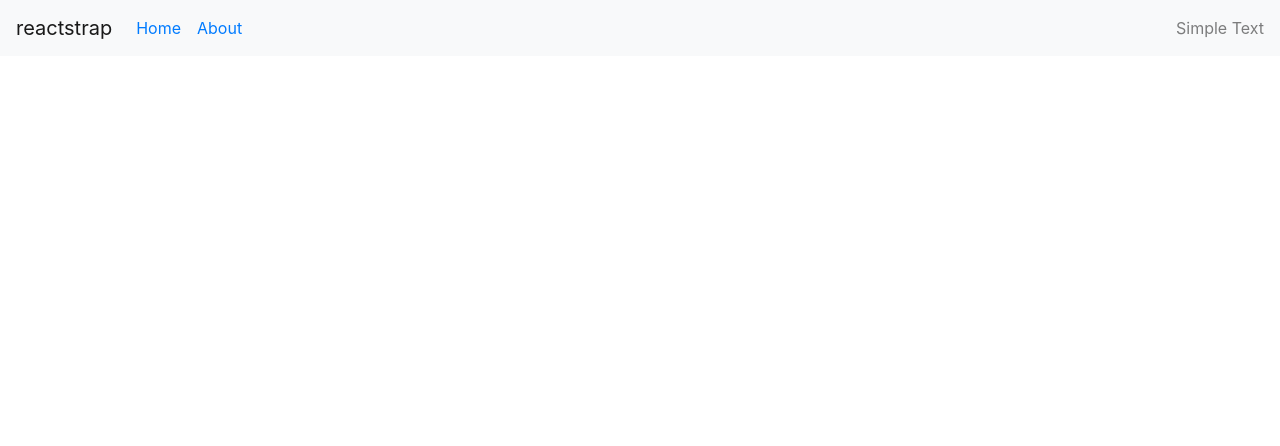
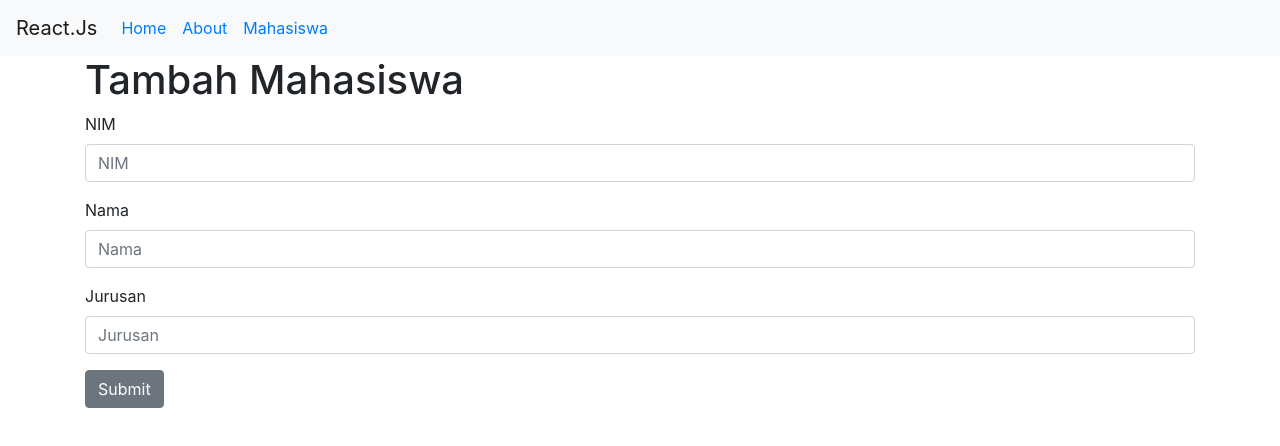
Before and after one commit to banyucenter/React-Js-Lesson, a React (Create React App) app in the folder reactpertama/: page /mahasiswa/tambah in a window 1280 px wide. Shown: the top 446 px of the page. Built offline with nearby package versions, Linux system fonts and the light colour scheme.

Commit message:
Read and Delete

```diff
--- a/reactpertama/src/App.js
+++ b/reactpertama/src/App.js
@@ -13,6 +13,9 @@ import HomePage from './Component/Functional/HomePage';
 import AboutComp from './Component/Functional/AboutComp';
 import NavbarComp from './Component/Classes/NavbarComp';
 import DetailComp from './Component/Functional/DetailComp';
+import ListMahasiswa from './Component/Classes/ListMahasiswa';
+import TambahComp from './Component/Classes/TambahComp';
+
 
 // <!--App js-->
 const App = () => {
@@ -22,6 +25,8 @@ const App = () => {
         <Switch>
           <Route exact path="/" component={HomePage} />
           <Route exact path="/about" component={AboutComp} />
+          <Route exact path="/mahasiswa" component={ListMahasiswa} />
+          <Route exact path="/mahasiswa/tambah" component={TambahComp} />
           <Route exact path="/detail/:id" component={DetailComp} />
         </Switch>
       </BrowserRouter>
--- /dev/null
+++ b/reactpertama/src/Component/Classes/ListMahasiswa.jsx
@@ -0,0 +1,107 @@
+import React, { Component } from 'react';
+import { Table, Button, Alert, Container, Col, Row, NavLink } from 'reactstrap';
+import { Link } from 'react-router-dom'
+
+class ListMahasiswa extends Component {
+
+    constructor(props) {
+        super(props);
+        this.state = {
+            error: null,
+            mahasiswa: [],
+            response: {}
+        }
+    }
+
+    componentDidMount() {
+        const apiUrl = 'http://localhost:3001/tampil';
+
+        fetch(apiUrl)
+            .then(res => res.json())
+            .then(
+                (result) => {
+                    this.setState({
+                        mahasiswa: result.values
+                    });
+                },
+                (error) => {
+                    this.setState({ error });
+                }
+            )
+    }
+
+    deleteMahasiswa = (idmahasiswa) => {
+        const { mahasiswa } = this.state;
+        const apiUrl = 'http://localhost:3001/hapus';
+        let formBody = [];
+        let id = 'id_mahasiswa';
+        formBody.push(id + "=" + idmahasiswa);
+
+        const options = {
+            method: 'DELETE',
+            headers: {
+                'Content-Type': 'application/x-www-form-urlencoded'
+            },
+            body: formBody
+        }
+
+        fetch(apiUrl, options)
+            .then(res => res.json())
+            .then(
+                (result) => {
+                    this.setState({
+                        response: result,
+                        mahasiswa: mahasiswa.filter(mahasiswa => mahasiswa.id_mahasiswa !== idmahasiswa)
+                    });
+                },
+                (error) => {
+                    this.setState({ error });
+                }
+            )
+
+    }
+
+    render() {
+        const { error, mahasiswa } = this.state;
+
+        if (error) {
+            return (
+                <div>Error: {error.message}</div>
+            )
+        } else {
+            return (
+                <Container>
+                    <h2>Daftar Mahasiswa</h2>
+                    {this.state.response.values && <Alert variant="info">{this.state.response.values}</Alert>}
+                    <NavLink href="/mahasiswa/tambah"><Button color="info">+ Mahasiswa</Button></NavLink>
+                    <hr />
+                    <Table className="table-bordered">
+                        <thead>
+                            <tr>
+                                <th>NIM</th>
+                                <th>Nama</th>
+                                <th>Jurusan</th>
+                                <th>Aksi</th>
+                            </tr>
+                        </thead>
+                        <tbody>
+                            {mahasiswa.map(mahasiswa => (
+                                <tr key={mahasiswa.id_mahasiswa}>
+                                    <td>{mahasiswa.nim}</td>
+                                    <td>{mahasiswa.nama}</td>
+                                    <td>{mahasiswa.jurusan}</td>
+                                    <td>
+                                        <Button color="info" onClick={() => this.props.editProduct(mahasiswa.id_mahasiswa)}>Edit</Button> <span> </span>
+                                        <Button color="danger" onClick={() => this.deleteMahasiswa(mahasiswa.id_mahasiswa)}>Delete</Button>
+                                    </td>
+                                </tr>
+                            ))}
+                        </tbody>
+                    </Table>
+                </Container>
+            )
+        }
+    }
+}
+
+export default ListMahasiswa;
--- a/reactpertama/src/Component/Classes/NavbarComp.jsx
+++ b/reactpertama/src/Component/Classes/NavbarComp.jsx
@@ -8,7 +8,8 @@ import {
     Nav,
     NavItem,
     NavLink,
-    NavbarText
+    NavbarText,
+    Button
 } from 'reactstrap';
 
 const NavbarComp = () => {
@@ -17,7 +18,7 @@ const NavbarComp = () => {
 
         return (<div>
             <Navbar color="light" light expand="md">
-                <NavbarBrand href="/">reactstrap</NavbarBrand>
+                <NavbarBrand href="/">React.Js</NavbarBrand>
                 <NavbarToggler onClick={toggle}/>
                 <Collapse isOpen={isOpen} navbar>
                     <Nav className="mr-auto" navbar>
@@ -27,9 +28,12 @@ const NavbarComp = () => {
                         <NavItem>
                             <NavLink><Link to="/about">About</Link></NavLink>
                         </NavItem>
+                        <NavItem>
+                            <NavLink><Link to="/mahasiswa">Mahasiswa</Link></NavLink>
+                        </NavItem>
 
                     </Nav>
-                    <NavbarText>Simple Text</NavbarText>
+
                 </Collapse>
             </Navbar>
         </div>
--- /dev/null
+++ b/reactpertama/src/Component/Classes/TambahComp.jsx
@@ -0,0 +1,37 @@
+import React, { Component } from 'react'
+import { Container, Button, Form, FormGroup, Label, Input, FormText } from 'reactstrap'
+
+class TambahComp extends Component {
+    constructor(props) {
+        super(props)
+
+        this.state = {
+
+        }
+    }
+
+    render() {
+        return (
+            <Container>
+                <h1>Tambah Mahasiswa</h1>
+                <Form>
+                    <FormGroup>
+                        <Label for="exampleEmail">NIM</Label>
+                        <Input type="text" name="nim" id="exampleEmail" placeholder="NIM" />
+                    </FormGroup>
+                    <FormGroup>
+                        <Label for="examplePassword">Nama</Label>
+                        <Input type="text" name="nama" id="examplePassword" placeholder="Nama" />
+                    </FormGroup>
+                    <FormGroup>
+                        <Label for="examplePassword">Jurusan</Label>
+                        <Input type="text" name="jurusan" id="examplePassword" placeholder="Jurusan" />
+                    </FormGroup>
+                    <Button>Submit</Button>
+                </Form>
+            </Container>
+        )
+    }
+}
+
+export default TambahComp
```
Also changed, not shown: reactpertama/src/Component/Classes/AddEditComp.jsx (added), 1 other file (tests, documents, lock files or other folders).
